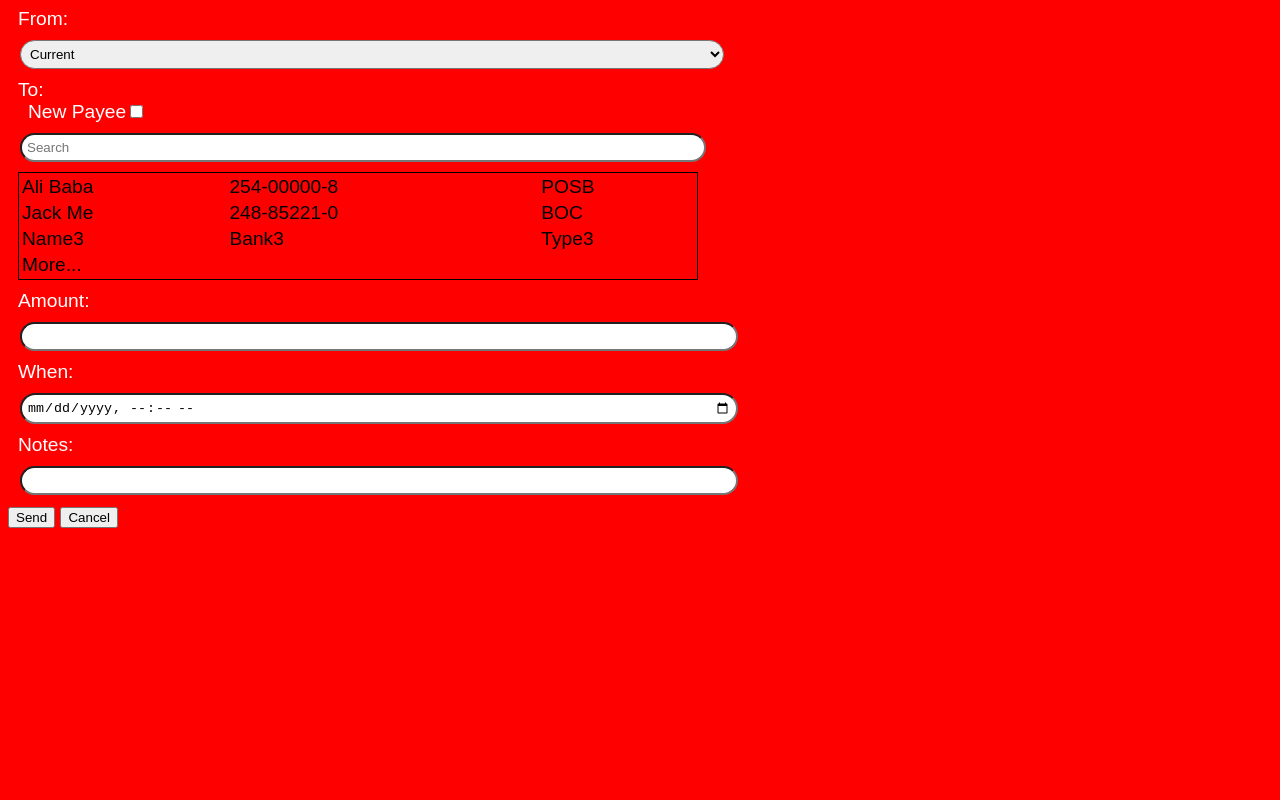
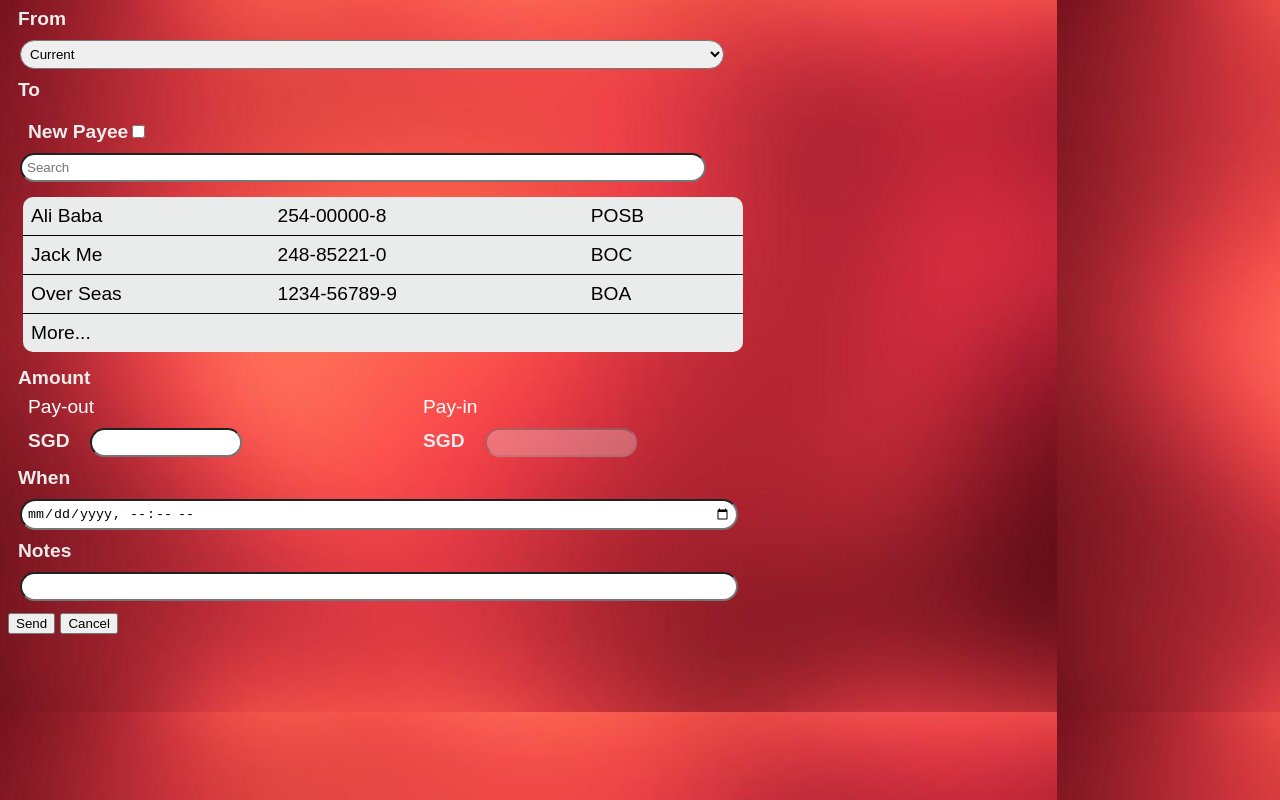
Before and after one commit to openorclose/BOC, a plain HTML site: page index.html in a window 1280 px wide. Drawn offline with Linux system fonts and the light colour scheme.

Commit message:
added pay amounts

```diff
--- a/index.html
+++ b/index.html
@@ -9,13 +9,13 @@
 </head>
 <body>
 <form>
-    <label for = "fromSelect">From:
+    <label for = "fromSelect">From
         <select id = "fromSelect">
         <option>Current</option>
         <option>Savings</option>
         </select>
     </label>
-    <div id = "searchDiv"><label style = "margin-left: 0">To:</label>
+    <div id = "searchDiv"><label style = "margin-left: 0">To</label>
         <div>
             <label for = "newPayeeBox">New Payee<input type = "checkbox" id = "newPayeeBox"></label>
             <div id = "newPayeeForm" style = "display: none;">
@@ -48,9 +48,9 @@
             <td>BOC</td>
         </tr>
         <tr class = "top">
-            <td>Name3</td>
-            <td>Bank3</td>
-            <td>Type3</td>
+            <td>Over Seas</td>
+            <td>1234-56789-9</td>
+            <td>BOA</td>
         </tr>
         <tr>
             <td>Name4</td>
@@ -72,9 +72,19 @@
         </tr>
         </tbody>
     </table>
-    <label for = "amountInput">Amount:<input type = "number" id = "amountInput"></label>
-    <label for = "whenInput">When:<input type = "datetime-local" id = "whenInput"></label>
-    <label for = "notesInput">Notes:<input type = "text" id = "notesInput"></label>
+    <div id = "amountDiv">
+        <label style = "margin-left: 0; grid-column: 1/2; grid-row: 1/3">Amount</label>
+        <span id = "payout">Pay-out</span>
+        <span id = "payin">Pay-in</span>
+        <div id = "outCurrency">
+            <label for = "inCurrencyInput">SGD<input type = "number" id = "inCurrencyInput"></label>
+        </div>
+        <div id = "inCurrency">
+            <label for = "outCurrencyInput">SGD<input type = "number" id = "outCurrencyInput" disabled></label>
+        </div>
+    </div>
+    <label for = "whenInput">When<input type = "datetime-local" id = "whenInput"></label>
+    <label for = "notesInput">Notes<input type = "text" id = "notesInput"></label>
     <button>Send</button>
     <button>Cancel</button>
 </form>
--- a/script.js
+++ b/script.js
@@ -9,6 +9,12 @@ d.id("newPayeeBox").addEventListener("change", e => {
     d.id("searchInput").style.display = d.id("payeesTable").style.display = enabled ? "none" : "block";
 
 });
+d.qa("#payeesTable tr").forEach(e => e.addEventListener("click", function() {
+    if (this.nodeName.toLowerCase() === "tr") {
+        d.qa("#payeesTable tr").forEach(e => (e.style.backgroundColor = "#ececec"));
+        this.style.backgroundColor = "#969696";
+    }
+}));
 d.id("moreButton").addEventListener("click", () => {
     d.qa("#payeesTable > tbody > tr:not(.top)").forEach(e => e.style.display = e.style.display === "table-row" ? "none" : "table-row");
 });
--- a/style.css
+++ b/style.css
@@ -1,5 +1,5 @@
 body {
-    background-color: red;
+    background: red url("background.jpg");
     font-size: 120%;
     font-family: Arial, Helvetica, sans-serif;
 }
@@ -9,17 +9,34 @@ label {
     margin-right: 10px;
     display: block;
     width: 100%;
-
-    color: white;
+    font-weight: bold;
+    color: #ececec;
 }
 
 #payeesTable {
-    border: 1px solid black;
-    width: 85%;
-    margin: 10px;
+    width: 90%;
+    margin: 15px;
+    background-color: #eaebeb;
+    border-radius: 10px;
+    padding: 10px;
+    border-collapse: collapse;
+}
+#searchDiv > div {
+    padding-top: 20px;
+}
+td {
+    padding: 8px;
 }
 #payeesTable > tbody > tr {
     display: none;
+    border: solid;
+    border-width: 1px 0;
+}
+#payeesTable > tbody > tr:first-child {
+    border-top: none;
+}
+#payeesTable > tbody > tr:last-child {
+    border-bottom: none;
 }
 #payeesTable > tbody > tr.top {
     display: table-row;
@@ -43,3 +60,41 @@ form {
         width: 100%;
     }
 }
+#amountDiv {
+    margin-left: 10px;
+    display: grid;
+    grid-template-columns: repeat(2, 1fr);
+    grid-template-rows: repeat(3, 1fr);
+    height: 100px;
+    grid-gap: 0;
+    padding: 0;
+    color: white;
+}
+table tr:hover {
+    background: #969696;
+}
+#payout {
+    margin-top: 15px;
+    margin-left: 10px;
+    grid-column: 1 / 2;
+    grid-row: 2 / 3;
+}
+#payin {
+    margin-top:15px;
+    margin-left: 10px;
+    grid-column: 2 / 2;
+    grid-row: 2 / 3;
+}
+#outCurrency {
+    grid-column: 1 / 2;
+    grid-row: 3 / 3;
+}
+#inCurrency {
+    grid-column: 2 / 2;
+    grid-row: 3 / 3;
+}
+#amountDiv  input {
+    width: 35%;
+    display: inline;
+    margin-left: 20px;
+}
```
Also changed, not shown: background.jpg (added).
